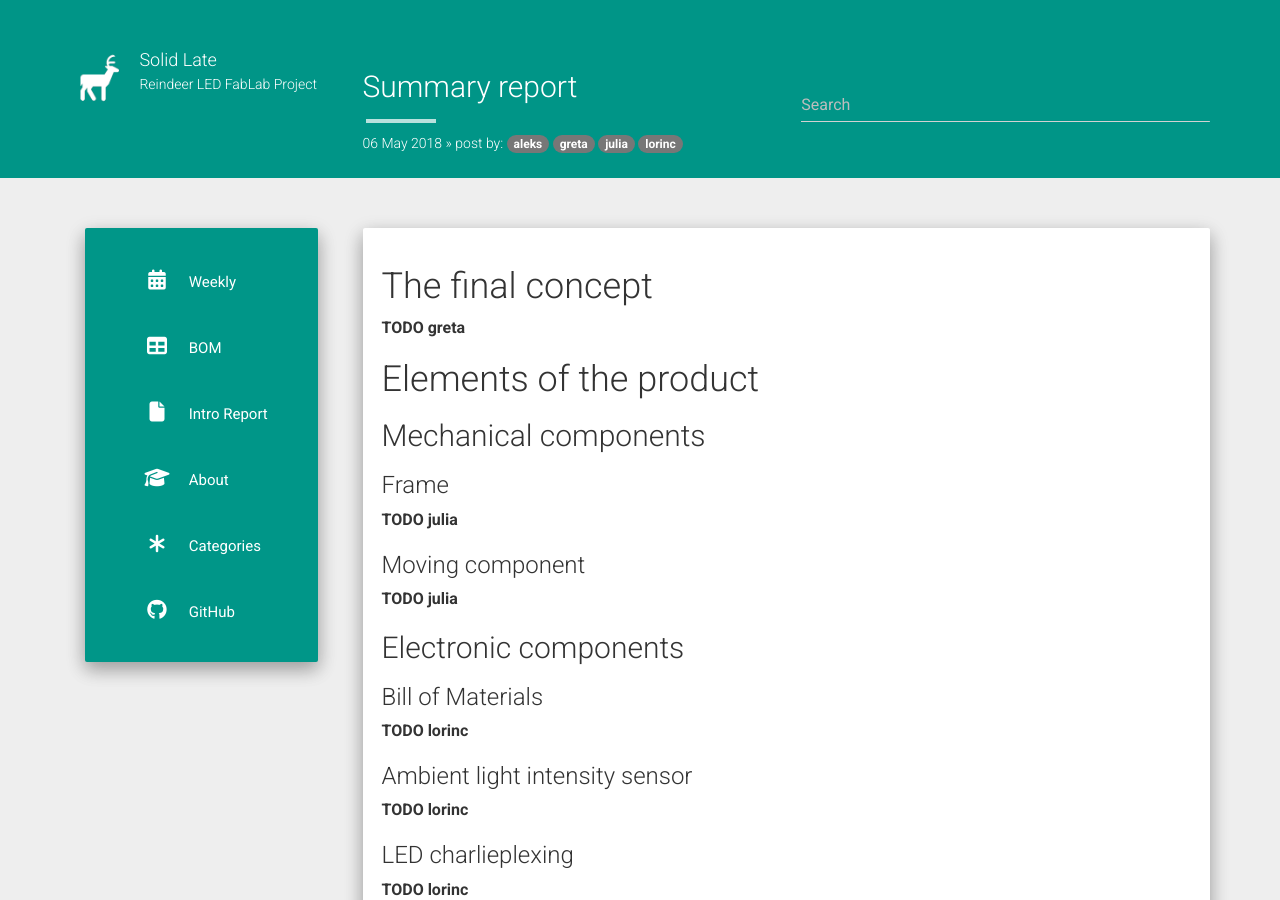
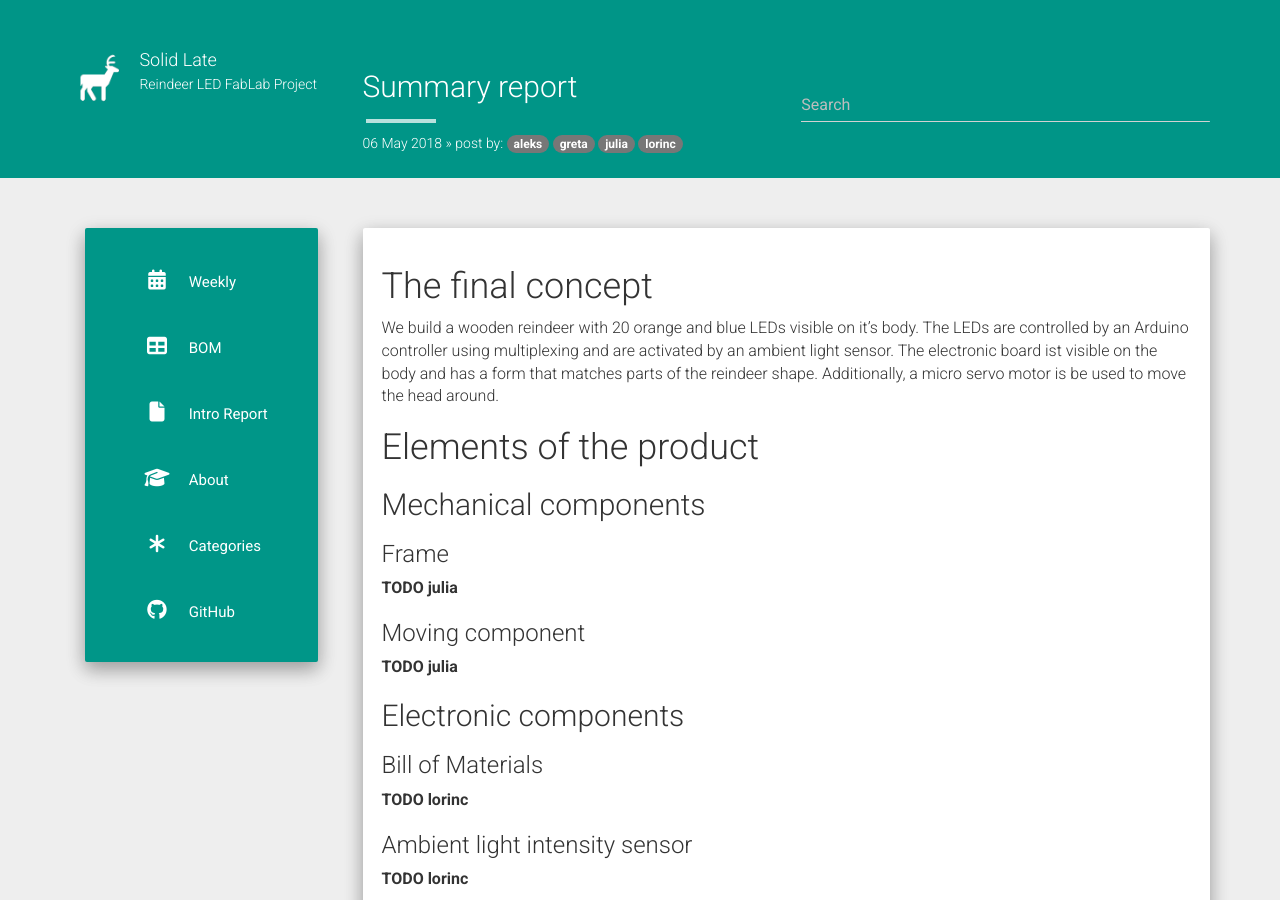
Before and after one commit to solid-late/solid-late.github.io, a Jekyll site: the page built from summary-report.md, in a window 1280 px wide and 900 px high. Built offline with Jekyll 4.4.1, drawn with Linux system fonts in a browser that asks for light colours; nearby versions of some CDN libraries.

Commit message:
Update summary report
Added final concept

```diff
--- a/summary-report.md
+++ b/summary-report.md
@@ -12,7 +12,8 @@ authors:
 
 The final concept
 =================
-**TODO greta**
+
+We build a wooden reindeer with 20 orange and blue LEDs visible on it's body. The LEDs are controlled by an Arduino controller using multiplexing and are activated by an ambient light sensor. The electronic board ist visible on the body and has a form that matches parts of the reindeer shape. Additionally, a micro servo motor is be used to move the head around.
 
 Elements of the product
 ====================
```
